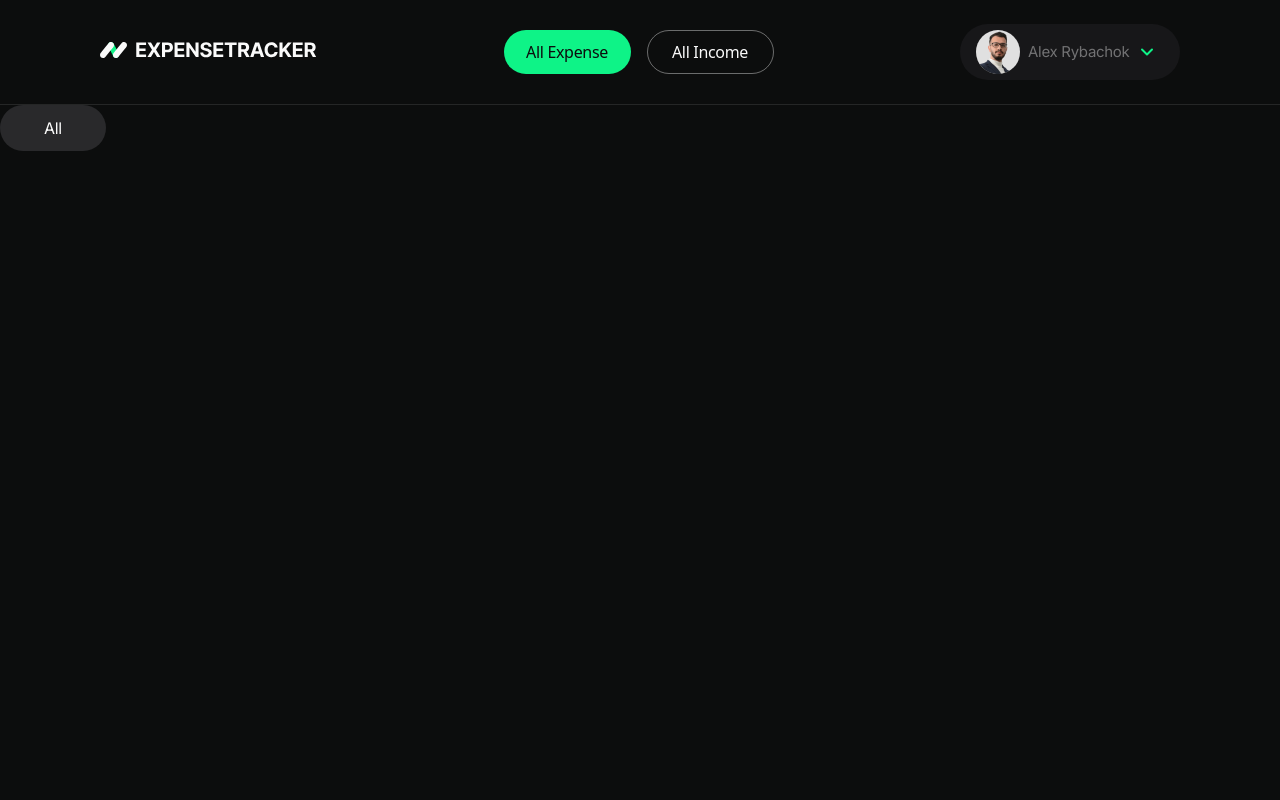
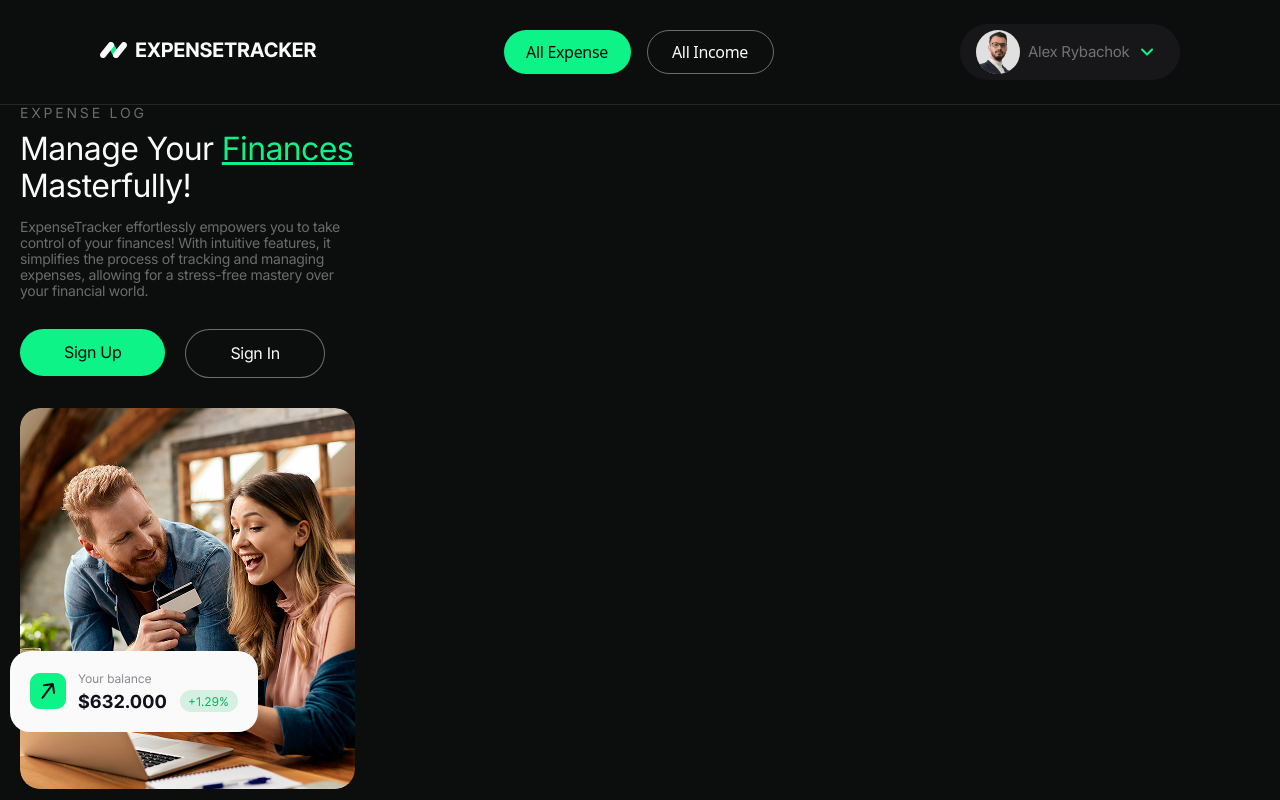
Before and after one commit to Onix43/project-budget-app, a Next.js app: page / in a window 1280 px wide. Built offline with nearby package versions, Linux system fonts and the light colour scheme.

Commit message:
done welcome page

```diff
--- a/app/Home.module.css
+++ b/app/Home.module.css
@@ -0,0 +1,59 @@
+.container {
+    padding: 0 20px;
+    width: 375px;
+}
+
+.infoBlock{
+    display: flex;
+    flex-direction: column;
+}
+
+.text {
+    font-family: "Inter", sans-serif;
+    font-weight: 400;
+    font-size: 14px;
+    letter-spacing: 0.2em;
+    text-transform: uppercase;
+    color: rgba(250, 250, 250, 0.4);
+    margin-bottom: 10px;
+}
+
+.title {
+    font-family: "Inter", sans-serif;
+    font-weight: 400;
+    font-size: 32px;
+    letter-spacing: -0.02em;
+    color: #fafafa;
+    margin-bottom: 14px;
+}
+
+.title span{
+    text-decoration: underline;
+    text-decoration-skip-ink: none;
+    color: #0ef387;
+}
+
+.subtext {
+    font-family: "Inter", sans-serif;
+    font-weight: 400;
+    font-size: 14px;
+    letter-spacing: -0.02em;
+    color: rgba(250, 250, 250, 0.4);
+    margin-bottom: 30px;
+}
+
+.links{
+    display: flex;
+    gap: 20px;
+    margin-bottom: 30px;
+}
+
+.banner {
+    position: relative;
+}
+
+.bannerDecorationTab{
+    position:absolute;
+    bottom: 60px;
+    left: -10px;
+}
--- a/app/page.tsx
+++ b/app/page.tsx
@@ -1,11 +1,38 @@
 "use client";
+import styles from "./Home.module.css";
+import Link from "next/link";
 import Button from "@/components/Button/Button";
-import styles from "./Home.module.css";
+import BgImageWrapper from "@/components/BgImageWrapper/BgImageWrapper";
+import DecorationTab from "@/components/DecorationTab/DecorationTab";
+import css from "./Home.module.css"
+
 
 export default function Home() {
-  return (
-    <>
-      <Button text="All" onClick={() => {}} color="gray" />
-    </>
-  );
+    return (
+        <div className={css.container}>
+            <div className={css.infoBlock}>
+                <p className={css.text}>Expense Log</p>
+                <h1 className={css.title}>Manage Your <span>Finances</span> Masterfully!</h1>
+                <p className={css.subtext}>ExpenseTracker effortlessly empowers you to take control of your finances!
+                    With intuitive features, it
+                    simplifies the process of tracking and managing expenses, allowing for a stress-free mastery over
+                    your
+                    financial world.</p>
+            </div>
+            <div className={css.links}>
+                <Link href="/register">
+                    <Button color={"green"} text={"Sign Up"} onClick={() => {
+                    }}/>
+                </Link>
+                <Link href="/login">
+                    <Button color={"dark"} text={"Sign In"} onClick={() => {
+                    }}/>
+                </Link>
+            </div>
+            <div className={css.banner}>
+                <BgImageWrapper/>
+                <DecorationTab className={css.bannerDecorationTab}/>
+            </div>
+        </div>
+    );
 }
--- /dev/null
+++ b/components/BgImageWrapper/BgImageWrapper.module.css
@@ -0,0 +1,5 @@
+.image {
+    border-radius: 20px;
+    width: 335px;
+    height: 381px;
+}
--- /dev/null
+++ b/components/BgImageWrapper/BgImageWrapper.tsx
@@ -0,0 +1,7 @@
+import Image from "next/image";
+import banner from "@/public/welcomepage.png";
+import css from "./BgImageWrapper.module.css";
+
+export default function BgImageWrapper(){
+    return <Image className={css.image} src={banner} alt="Welcome Page"/>
+}
--- /dev/null
+++ b/components/DecorationTab/DecorationTab.module.css
@@ -0,0 +1,6 @@
+.image {
+    border-radius: 20px;
+    width: 248px;
+    height: 81px;
+    background: #fafafa;
+}
--- /dev/null
+++ b/components/DecorationTab/DecorationTab.tsx
@@ -0,0 +1,10 @@
+import Image from "next/image";
+import decorate from "@/public/decorationtab.jpg"
+import css from "./DecorationTab.module.css";
+
+interface DecorationTabProps {
+    className: string;
+}
+
+export default function DecorationTab({className}:DecorationTabProps){
+    return <Image className={`${css.image} ${className}`} src={decorate} alt="Welcome Page"/>}
--- a/lib/api/clientAuthApi.ts
+++ b/lib/api/clientAuthApi.ts
@@ -1,13 +1,13 @@
 import { RegisterUser, User } from "@/types/user";
 import { nextServer } from "./api";
 
-interface RegisterData {
+export interface RegisterData {
   email: string;
   password: string;
   name: string;
 }
 
-interface LoginData {
+export interface LoginData {
   email: string;
   password: string;
 }
```
Also changed, not shown: app/(public routes)/register/page.tsx (+71 -0 lines), public/decorationtab.jpg (added), public/welcomepage.png (added).
